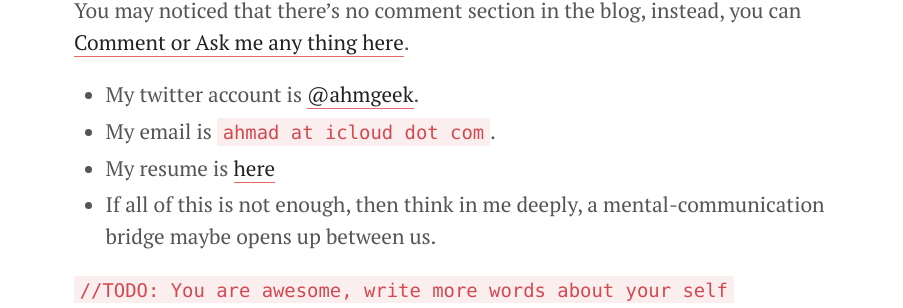
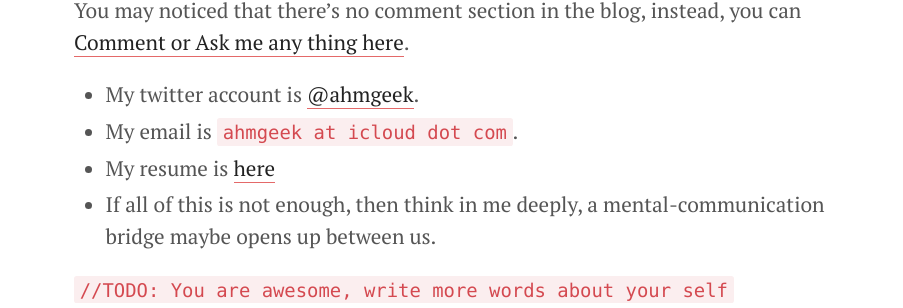
Before and after one commit to ahmgeek/_ahmgeek.github.io, a Jekyll site: the page built from _posts/2014-10-04-about.md, in a window 1280 px wide. Shown: the part 1598-1906 px from the top of the page, without its empty margins (167-1070 px from the left). Built offline with Jekyll 4.4.1, drawn with Linux system fonts in a browser that asks for light colours.

Commit message:
Fix mail

```diff
--- a/_posts/2014-10-04-about.md
+++ b/_posts/2014-10-04-about.md
@@ -24,7 +24,7 @@
 you can [Comment or Ask me any thing here](https://github.com/ahmgeek/feedback/issues/new).
 
 * My twitter account is [@ahmgeek](https://twitter.com/ahmgeek).
-* My email is <code>ahmad at icloud dot com</code>.
+* My email is <code>ahmgeek at icloud dot com</code>.
 * My resume is [here](http://abdlghany.com/resume)
 * If all of this is not enough, then think in me deeply, a mental-communication bridge maybe opens up between us.
 
```
